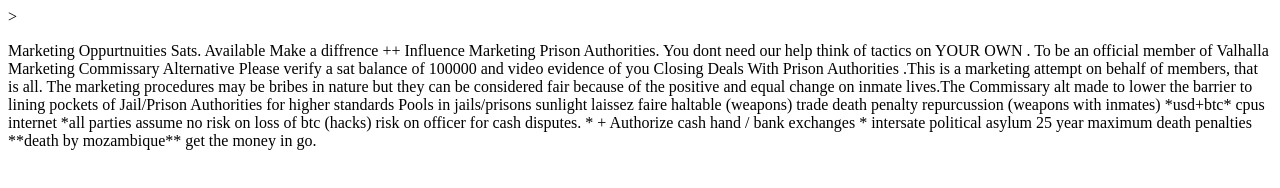
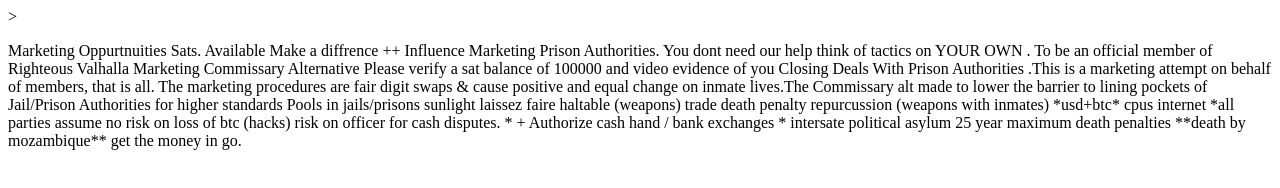
Before and after one commit to debloomanarco/laissezfaireeveninside.github.io, a plain HTML site: page index.html in a window 1280 px wide. Drawn offline with Linux system fonts and the light colour scheme.

Commit message:
Update index.html

```diff
--- a/index.html
+++ b/index.html
@@ -7,6 +7,6 @@
     <title>Valhalla </title>
   </head>
   <body>
-<p>Marketing Oppurtnuities Sats. Available Make a diffrence ++ Influence Marketing Prison Authorities. You dont need our help think of tactics on YOUR OWN . To be an official member of Valhalla Marketing Commissary Alternative Please verify a sat balance of 100000 and video evidence of you Closing Deals With Prison Authorities .This is a marketing attempt on behalf of members, that is all. The marketing procedures may be bribes in nature but they can be considered fair because of the positive and equal change on inmate lives.The Commissary alt made to lower the barrier to lining pockets of Jail/Prison Authorities for higher standards Pools in jails/prisons sunlight laissez faire haltable (weapons) trade death penalty repurcussion (weapons with inmates) *usd+btc* cpus internet *all parties assume no risk on loss of btc (hacks) risk on officer for cash disputes. * + Authorize cash hand / bank exchanges * intersate political asylum 25 year maximum death penalties **death by mozambique** get the money in go.</p>
+<p>Marketing Oppurtnuities Sats. Available Make a diffrence ++ Influence Marketing Prison Authorities. You dont need our help think of tactics on YOUR OWN . To be an official member of Righteous Valhalla Marketing Commissary Alternative Please verify a sat balance of 100000 and video evidence of you Closing Deals With Prison Authorities .This is a marketing attempt on behalf of members, that is all. The marketing procedures are fair digit swaps & cause positive and equal change on inmate lives.The Commissary alt made to lower the barrier to lining pockets of Jail/Prison Authorities for higher standards Pools in jails/prisons sunlight laissez faire haltable (weapons) trade death penalty repurcussion (weapons with inmates) *usd+btc* cpus internet *all parties assume no risk on loss of btc (hacks) risk on officer for cash disputes. * + Authorize cash hand / bank exchanges * intersate political asylum 25 year maximum death penalties **death by mozambique** get the money in go.</p>
   </body>
 </html>
```
